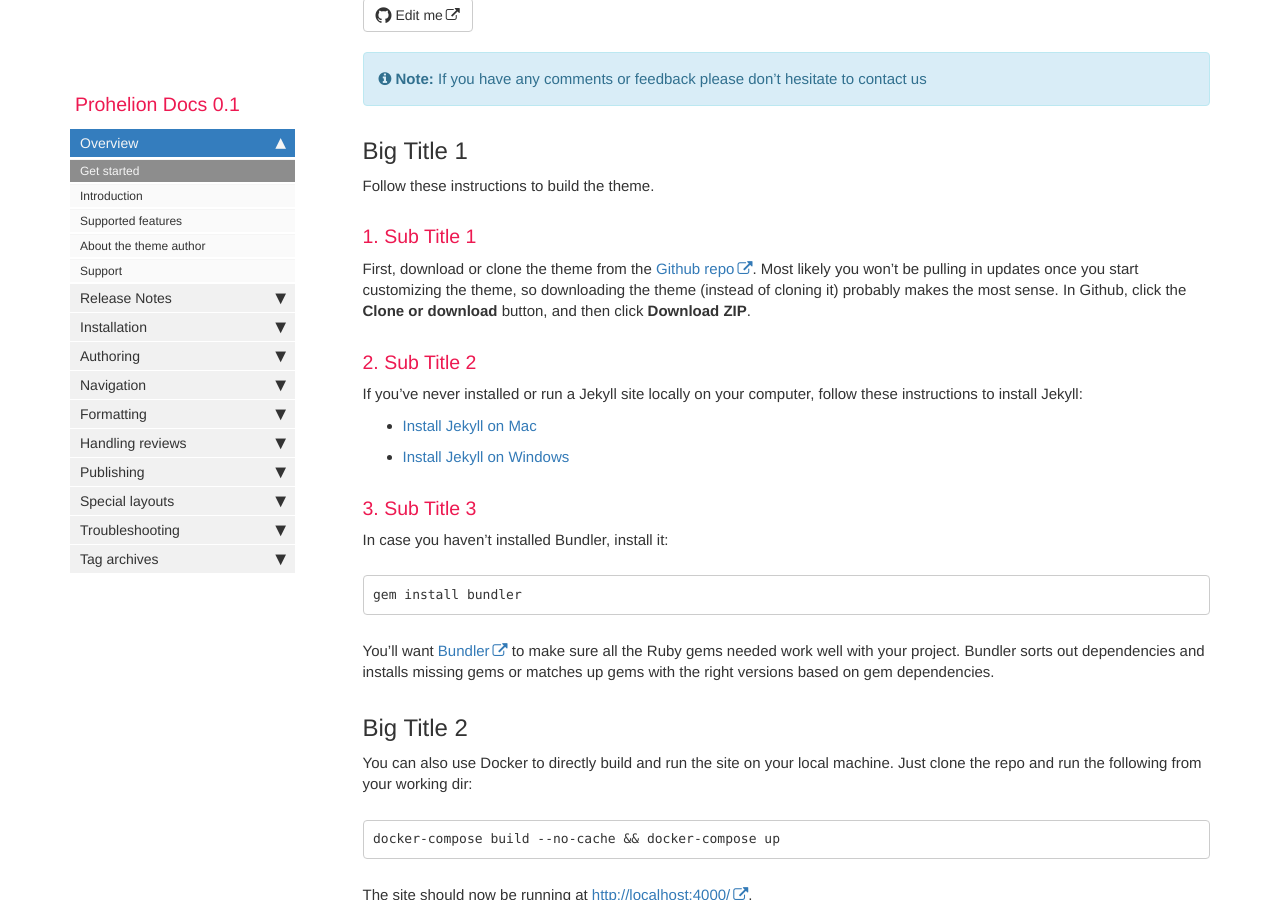
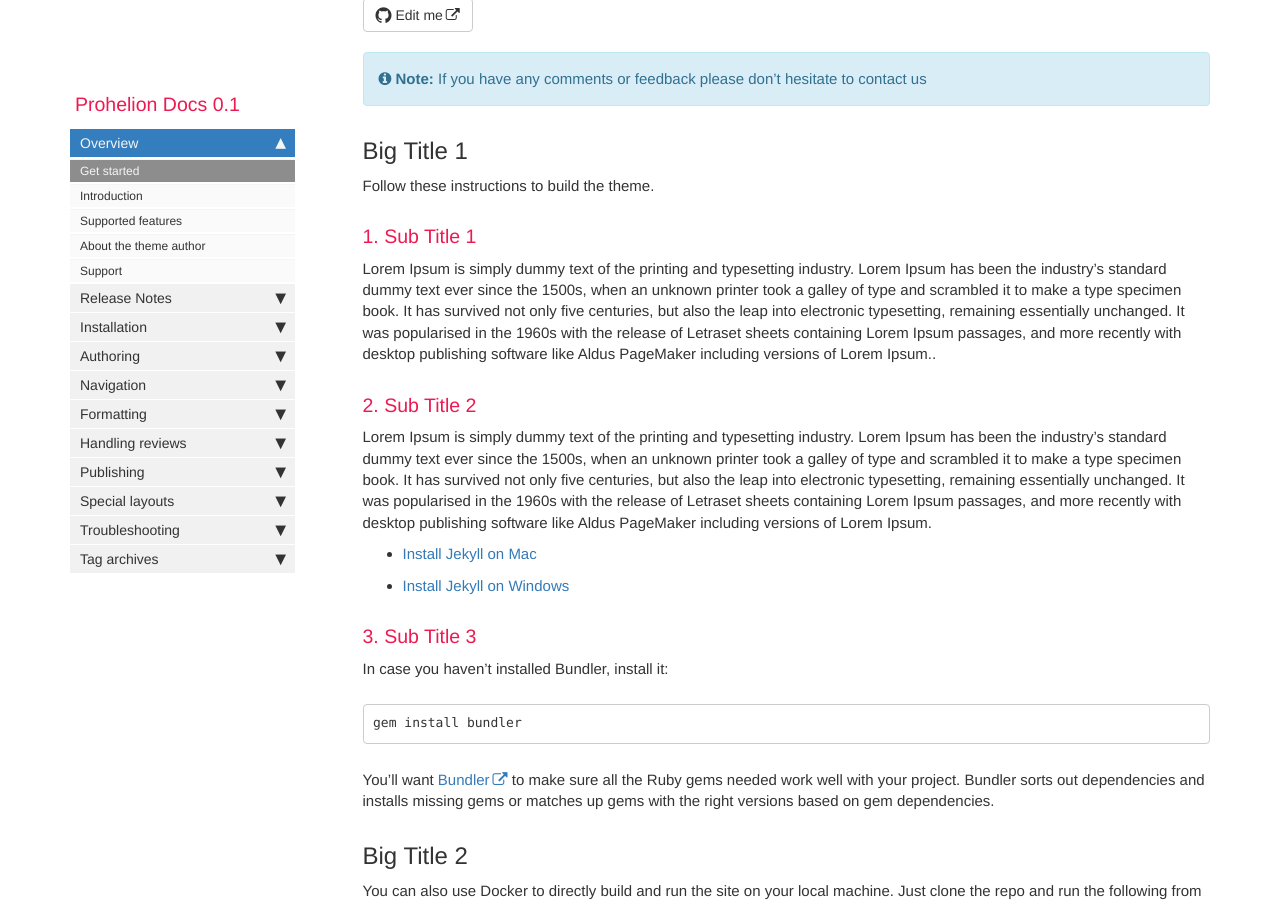
Before and after one commit to Chrishaywood/ProhelionDocs, a Jekyll site: the page built from index.md, in a window 1280 px wide and 900 px high, scrolled down 399 px. Built offline with Jekyll 4.4.1, drawn with Linux system fonts in a browser that asks for light colours; comment, search, counter and statistics services are not loaded.

Commit message:
Update index.md

```diff
--- a/index.md
+++ b/index.md
@@ -15,11 +15,11 @@ Follow these instructions to build the theme.
 
 ### 1. Sub Title 1
 
-First, download or clone the theme from the [Github repo](https://github.com/tomjoht/documentation-theme-jekyll). Most likely you won't be pulling in updates once you start customizing the theme, so downloading the theme (instead of cloning it) probably makes the most sense. In Github, click the **Clone or download** button, and then click **Download ZIP**.
+Lorem Ipsum is simply dummy text of the printing and typesetting industry. Lorem Ipsum has been the industry's standard dummy text ever since the 1500s, when an unknown printer took a galley of type and scrambled it to make a type specimen book. It has survived not only five centuries, but also the leap into electronic typesetting, remaining essentially unchanged. It was popularised in the 1960s with the release of Letraset sheets containing Lorem Ipsum passages, and more recently with desktop publishing software like Aldus PageMaker including versions of Lorem Ipsum..
 
 ### 2. Sub Title 2
 
-If you've never installed or run a Jekyll site locally on your computer, follow these instructions to install Jekyll:
+Lorem Ipsum is simply dummy text of the printing and typesetting industry. Lorem Ipsum has been the industry's standard dummy text ever since the 1500s, when an unknown printer took a galley of type and scrambled it to make a type specimen book. It has survived not only five centuries, but also the leap into electronic typesetting, remaining essentially unchanged. It was popularised in the 1960s with the release of Letraset sheets containing Lorem Ipsum passages, and more recently with desktop publishing software like Aldus PageMaker including versions of Lorem Ipsum.
 
 * [Install Jekyll on Mac][mydoc_install_jekyll_on_mac]
 * [Install Jekyll on Windows][mydoc_install_jekyll_on_windows]
```
